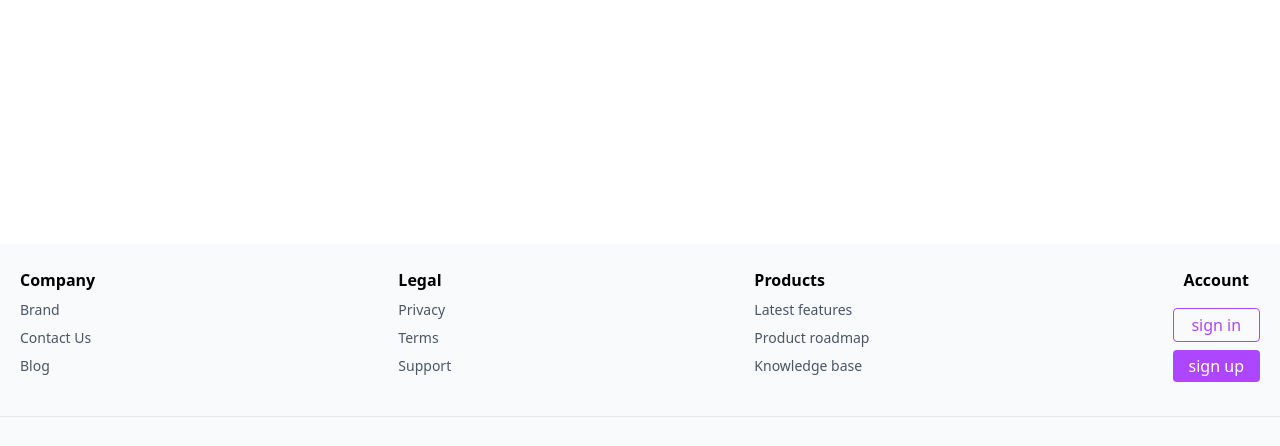
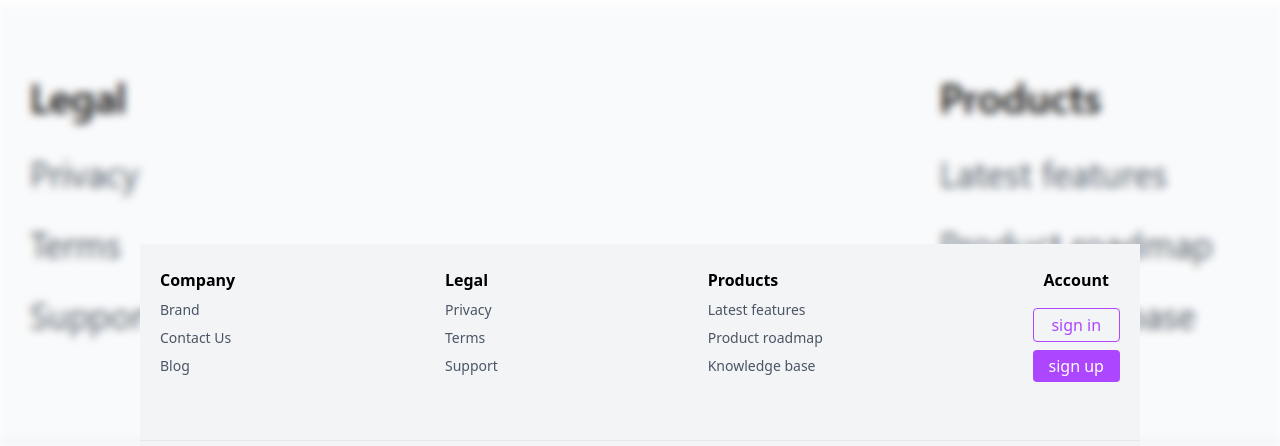
Before and after one commit to ManthanBhikadiya/Tailwind_09-10_Manthan_Bhikadiya_9273, a plain HTML site: page Components/component-1/components1.html in a window 1280 px wide. Shown: the top 446 px of the page. Drawn offline with nearby package versions, Linux system fonts and the light colour scheme.

Commit message:
Components

```diff
--- a/Components/component-1/components1.html
+++ b/Components/component-1/components1.html
@@ -9,10 +9,12 @@
     <script src="https://kit.fontawesome.com/6f7d0e203c.js" crossorigin="anonymous"></script>
 </head>
 
-<body>
-    <div class="h-screen grid content-center">
-        <footer class=" bg-gray-50">
-            <div class="flex justify-between px-5 my-6">
+<body class="relative min-h-screen overflow-hidden flex items-center justify-center">
+    <div style="background-image: url(./img/Screenshot\ 2025-07-29\ 163743.png);"
+        class="absolute inset-0 bg-cover bg-center bg-no-repeat filter blur-xs -z-10"></div>
+    <div>
+        <footer class=" bg-gray-100 w-250">
+            <div class="flex justify-between px-5 py-6 my-6">
                 <div>
                     <h2 class="font-semibold mb-2">Company</h2>
                     <ul>
```
Also changed, not shown: Components/component-1/img/1.png (deleted), Components/component-1/img/Screenshot 2025-07-29 163743.png (added).
